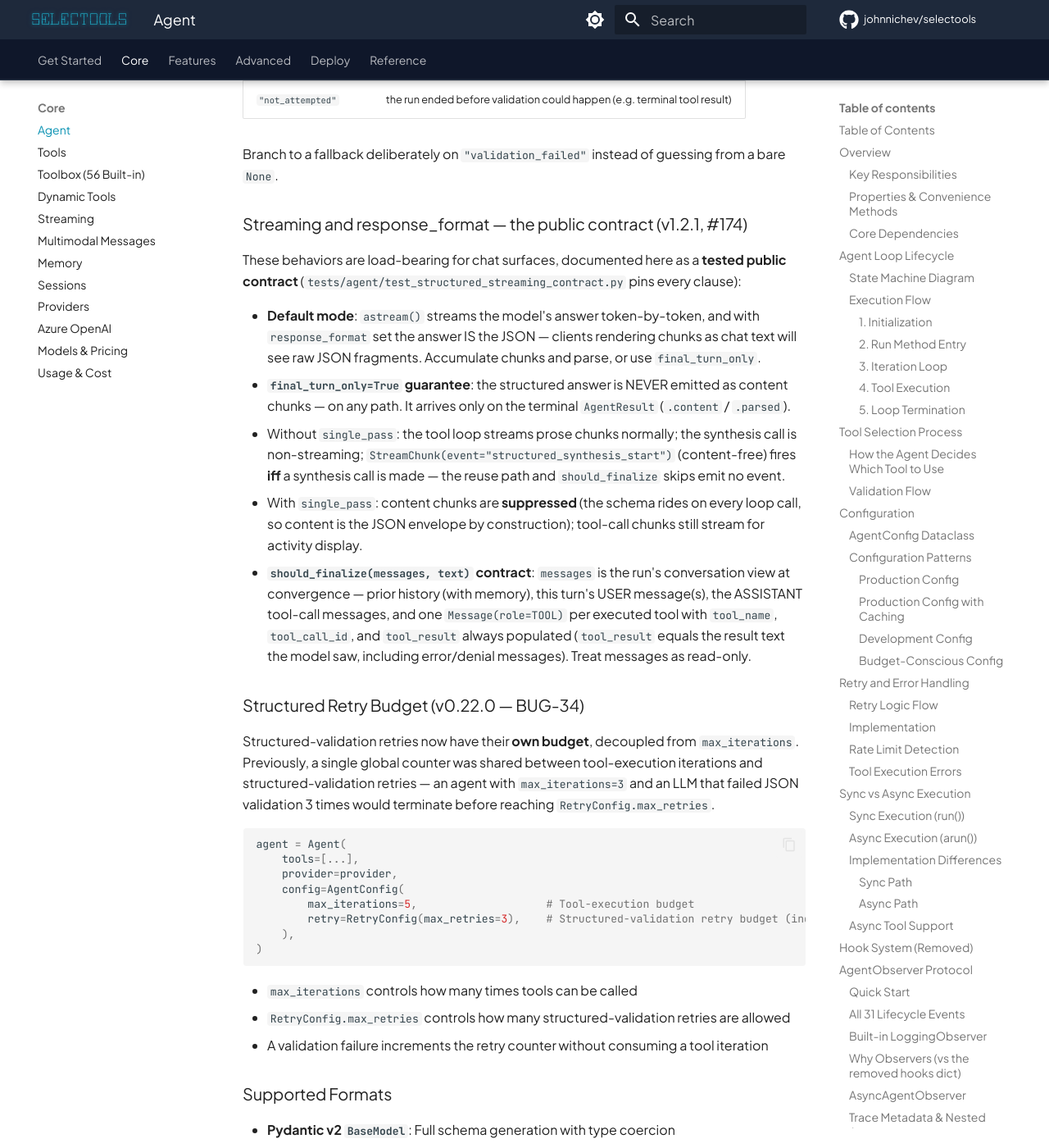
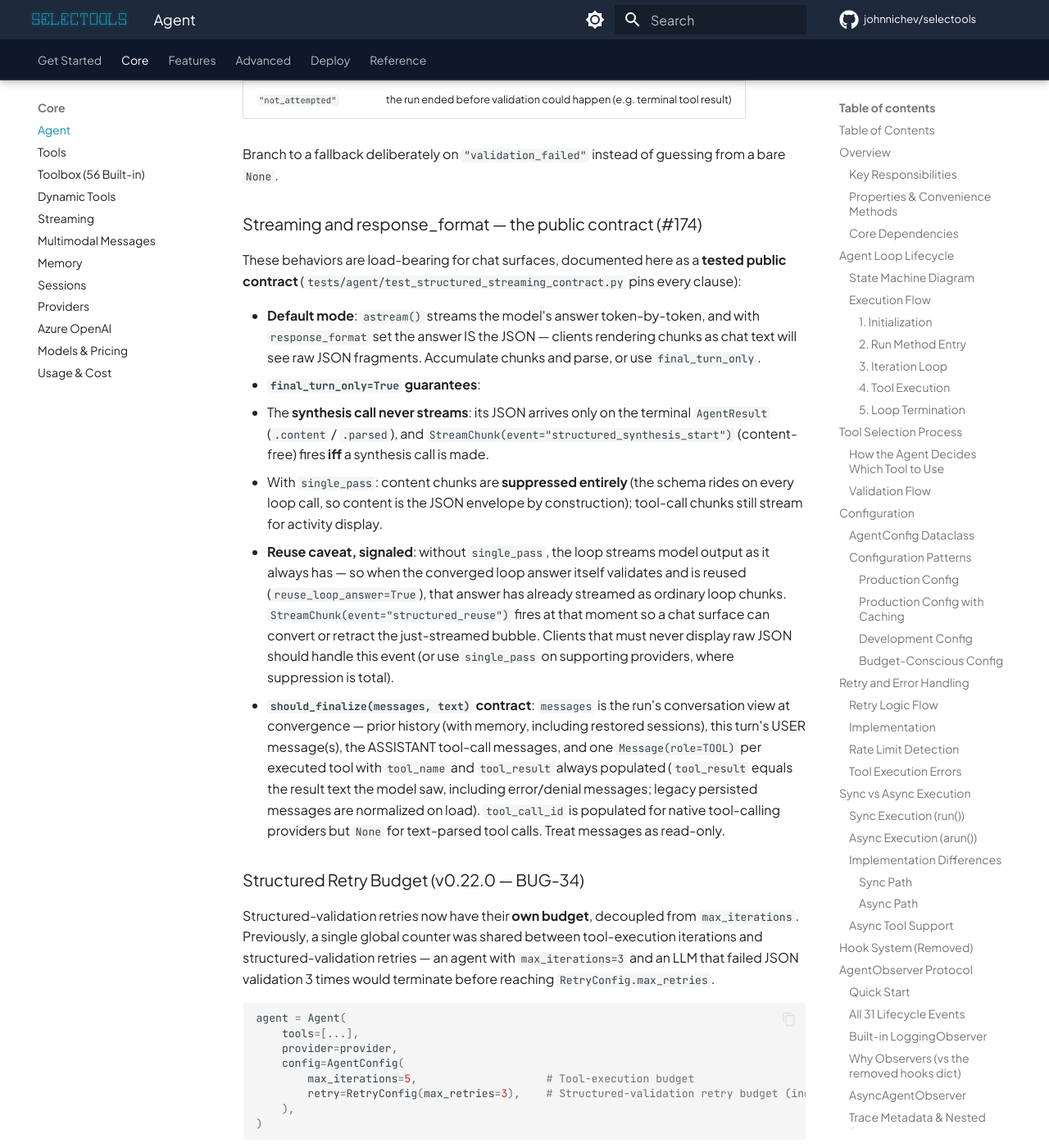
Before and after one commit to johnnichev/selectools, an MkDocs documentation site: the page built from docs/modules/AGENT.md, in a window 1280 px wide and 1400 px high, scrolled down 33342 px. Shown: the whole window at 82% size. Built offline with MkDocs 1.6.1 and Material for MkDocs 9.7.7, drawn with Linux system fonts in a browser that asks for light colours; comment, search, counter and statistics services are not loaded.

Commit message:
fix: honest streaming contract (reuse-path signal), legacy-session normalization
Self-review of the #174 PR (high-effort multi-agent review) caught the
contract overpromising; all findings addressed:

- The "structured answer NEVER streams on any path" claim was FALSE on the
  reuse path: without single_pass the loop streams model output as it
  always has, so a converged answer that validates has already streamed
  before reuse. The contract now states this precisely, and a new
  StreamChunk(event="structured_reuse") fires at the reuse decision so
  chat surfaces can convert/retract the just-streamed bubble. Pinned
  honestly in the contract tests (the reuse-leak assertion the old test
  avoided is now present).
- tool_call_id was documented as always populated - false for text-parsed
  tool calls (ToolCallParser creates id=None). Contract corrected:
  tool_name + tool_result are the guaranteed pair; tool_call_id only for
  native tool-calling providers.
- "tool_result ALWAYS populated" was false for histories persisted before
  this change (error/denial rows stored None). Message.from_dict now
  normalizes TOOL messages on load, with a test.
- Changelog restructured: single_pass chunk suppression and the
  tool_result unification moved under "### Changed" with migration notes
  (read AgentResult.parsed; match denial/error text instead of
  tool_result is None).
- _append_tool_result's now-redundant tool_result parameter removed
  (every call site passed content); policy-denial invariant test added;
  single_pass mode named once as ctx.single_pass_active instead of three
  inline reconstructions; contract test file made self-contained (no
  cross-test-module imports); version pin dropped from the AGENT.md
  section header.

Claude-Session: https://claude.ai/code/session_01L1JWChKMs9yTyK92qquhJa

```diff
--- a/docs/modules/AGENT.md
+++ b/docs/modules/AGENT.md
@@ -1336,7 +1336,7 @@ The synthesis call is **conditional** (v1.2, #164/#166) — three paths avoid it
 Branch to a fallback deliberately on `"validation_failed"` instead of
 guessing from a bare `None`.
 
-### Streaming and response_format — the public contract (v1.2.1, #174)
+### Streaming and response_format — the public contract (#174)
 
 These behaviors are load-bearing for chat surfaces, documented here as a
 **tested public contract** (`tests/agent/test_structured_streaming_contract.py`
@@ -1346,22 +1346,31 @@ pins every clause):
   with `response_format` set the answer IS the JSON — clients rendering chunks
   as chat text will see raw JSON fragments. Accumulate chunks and parse, or use
   `final_turn_only`.
-- **`final_turn_only=True` guarantee**: the structured answer is NEVER emitted
-  as content chunks — on any path. It arrives only on the terminal
-  `AgentResult` (`.content` / `.parsed`).
-  - Without `single_pass`: the tool loop streams prose chunks normally; the
-    synthesis call is non-streaming; `StreamChunk(event="structured_synthesis_start")`
-    (content-free) fires **iff** a synthesis call is made — the reuse path and
-    `should_finalize` skips emit no event.
-  - With `single_pass`: content chunks are **suppressed** (the schema rides on
-    every loop call, so content is the JSON envelope by construction);
-    tool-call chunks still stream for activity display.
+- **`final_turn_only=True` guarantees**:
+  - The **synthesis call never streams**: its JSON arrives only on the
+    terminal `AgentResult` (`.content` / `.parsed`), and
+    `StreamChunk(event="structured_synthesis_start")` (content-free) fires
+    **iff** a synthesis call is made.
+  - With `single_pass`: content chunks are **suppressed entirely** (the schema
+    rides on every loop call, so content is the JSON envelope by
+    construction); tool-call chunks still stream for activity display.
+  - **Reuse caveat, signaled**: without `single_pass`, the loop streams model
+    output as it always has — so when the converged loop answer itself
+    validates and is reused (`reuse_loop_answer=True`), that answer has
+    already streamed as ordinary loop chunks.
+    `StreamChunk(event="structured_reuse")` fires at that moment so a chat
+    surface can convert or retract the just-streamed bubble. Clients that
+    must never display raw JSON should handle this event (or use
+    `single_pass` on supporting providers, where suppression is total).
 - **`should_finalize(messages, text)` contract**: `messages` is the run's
-  conversation view at convergence — prior history (with memory), this turn's
-  USER message(s), the ASSISTANT tool-call messages, and one
-  `Message(role=TOOL)` per executed tool with `tool_name`, `tool_call_id`, and
-  `tool_result` always populated (`tool_result` equals the result text the
-  model saw, including error/denial messages). Treat messages as read-only.
+  conversation view at convergence — prior history (with memory, including
+  restored sessions), this turn's USER message(s), the ASSISTANT tool-call
+  messages, and one `Message(role=TOOL)` per executed tool with `tool_name`
+  and `tool_result` always populated (`tool_result` equals the result text
+  the model saw, including error/denial messages; legacy persisted messages
+  are normalized on load). `tool_call_id` is populated for native
+  tool-calling providers but `None` for text-parsed tool calls. Treat
+  messages as read-only.
 
 ### Structured Retry Budget (v0.22.0 — BUG-34)
 
```
Also changed, not shown: CHANGELOG.md (+25 -14 lines), docs/CHANGELOG.md (+25 -14 lines), 6 other files.
